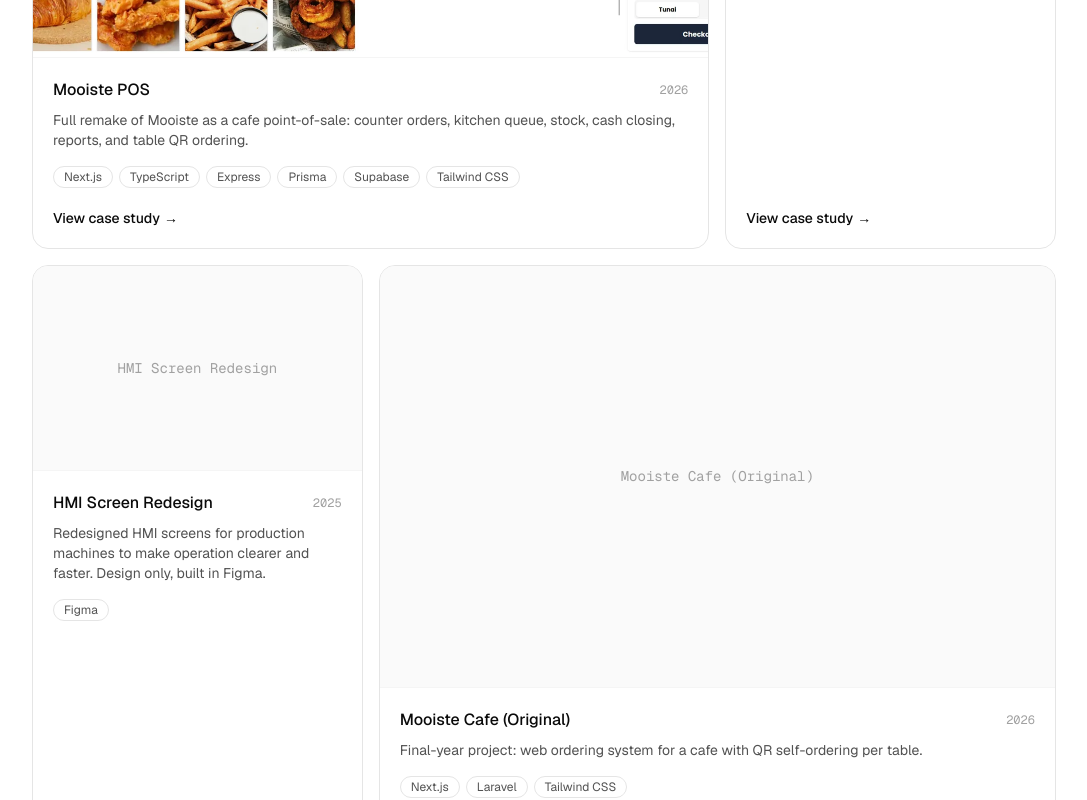
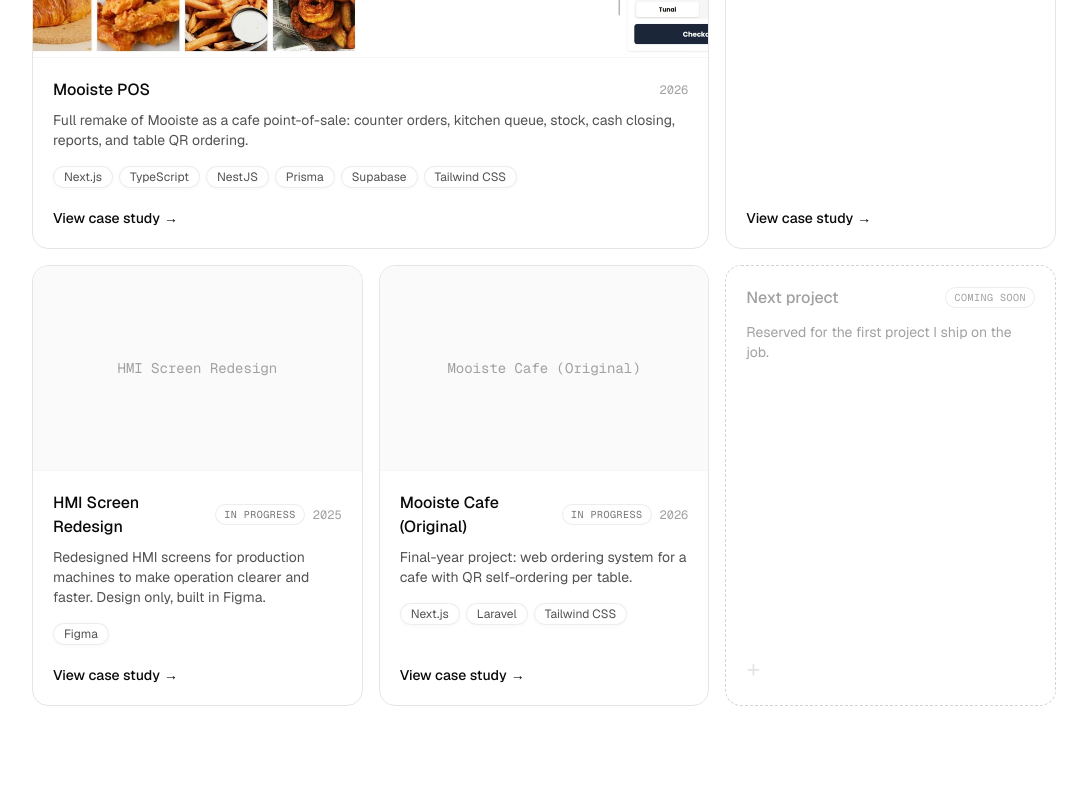
Before and after one commit to Void491111/Portfolio, a Next.js app in the folder portfolio/: page / in a window 1280 px wide. Shown: the part 2000-2800 px from the top of the page, without its empty margins (96-1183 px from the left). Built offline with nearby package versions, Linux system fonts and the light colour scheme.

Commit message:
feat: mooiste case study with screenshots and lightbox

```diff
--- /dev/null
+++ b/portfolio/components/projects/PlaceholderCard.jsx
@@ -0,0 +1,18 @@
+import { PLACEHOLDER } from "@/config/projects";
+
+export default function PlaceholderCard() {
+  return (
+    <div className="flex h-full min-h-56 flex-col justify-between rounded-2xl border border-dashed border-neutral-300 bg-white/40 p-5 backdrop-blur-md">
+      <div className="flex items-center justify-between gap-4">
+        <h3 className="font-medium text-neutral-400">{PLACEHOLDER.title}</h3>
+        <span className="rounded-full border border-neutral-200/70 bg-white/60 px-2 py-0.5 font-mono text-[10px] uppercase tracking-wider text-neutral-400 backdrop-blur-md">
+          {PLACEHOLDER.label}
+        </span>
+      </div>
+      <p className="mt-3 text-sm text-neutral-400">{PLACEHOLDER.body}</p>
+      <span aria-hidden className="mt-auto pt-5 font-mono text-2xl text-neutral-200">
+        {"+"}
+      </span>
+    </div>
+  );
+}
--- a/portfolio/components/projects/ProjectCard.jsx
+++ b/portfolio/components/projects/ProjectCard.jsx
@@ -1,5 +1,6 @@
 import Link from "next/link";
 import ProjectCover from "./ProjectCover";
+import StatusPill from "./StatusPill";
 import TagList from "@/components/ui/TagList";
 import { PROJECTS_SECTION } from "@/config/site";
 
@@ -9,19 +10,22 @@
       href={`/projects/${project.slug}`}
       className="group flex h-full flex-col overflow-hidden rounded-2xl border border-neutral-200 bg-white transition-shadow duration-500 hover:shadow-[0_8px_40px_rgba(0,0,0,0.08)]"
     >
-      <div className="relative aspect-[16/10] overflow-hidden border-b border-neutral-100 bg-neutral-50">
+      <div className="relative aspect-16/10 overflow-hidden border-b border-neutral-100 bg-neutral-50">
         <ProjectCover project={project} className="transition-transform duration-700 ease-out group-hover:scale-[1.03]" />
       </div>
       <div className="flex flex-1 flex-col p-5">
-        <div className="flex items-center justify-between gap-4">
+        <div className="flex items-center justify-between gap-3">
           <h3 className="font-medium">{project.title}</h3>
-          <span className="font-mono text-xs text-neutral-400">{project.year}</span>
+          <div className="flex shrink-0 items-center gap-2">
+            <StatusPill label={project.status} />
+            <span className="font-mono text-xs text-neutral-400">{project.year}</span>
+          </div>
         </div>
         <p className="mt-2 text-sm text-neutral-600">{project.summary}</p>
         <TagList tags={project.stack} className="mt-4" />
         <span className="mt-auto inline-flex items-center gap-1 pt-5 text-sm font-medium">
           {PROJECTS_SECTION.cardCta}
-          <span className="transition-transform duration-300 group-hover:translate-x-1">→</span>
+          <span className="transition-transform duration-300 group-hover:translate-x-1">{"\u2192"}</span>
         </span>
       </div>
     </Link>
--- a/portfolio/components/projects/Projects.jsx
+++ b/portfolio/components/projects/Projects.jsx
@@ -1,6 +1,7 @@
 import Reveal from "@/components/ui/Reveal";
 import SectionLabel from "@/components/ui/SectionLabel";
 import ProjectCard from "./ProjectCard";
+import PlaceholderCard from "./PlaceholderCard";
 import { PROJECTS, CARD_LAYOUT } from "@/config/projects";
 import { PROJECTS_SECTION } from "@/config/site";
 
@@ -15,15 +16,14 @@
         <div className="mt-12 grid gap-4 md:grid-cols-3">
           {PROJECTS.map(function renderProject(project, index) {
             return (
-              <Reveal
-                key={project.slug}
-                delay={index * 0.08}
-                className={CARD_LAYOUT[project.layout] ?? CARD_LAYOUT.default}
-              >
+              <Reveal key={project.slug} delay={index * 0.08} className={CARD_LAYOUT[project.layout] ?? CARD_LAYOUT.default}>
                 <ProjectCard project={project} />
               </Reveal>
             );
           })}
+          <Reveal delay={PROJECTS.length * 0.08}>
+            <PlaceholderCard />
+          </Reveal>
         </div>
       </div>
     </section>
--- /dev/null
+++ b/portfolio/components/projects/StatusPill.jsx
@@ -0,0 +1,7 @@
+const PILL_CLASS =
+  "rounded-full border border-neutral-200/70 bg-white/60 px-2 py-0.5 font-mono text-[10px] uppercase tracking-wider text-neutral-500 backdrop-blur-md";
+
+export default function StatusPill({ label }) {
+  if (!label) return null;
+  return <span className={PILL_CLASS}>{label}</span>;
+}
--- a/portfolio/components/ui/TagList.jsx
+++ b/portfolio/components/ui/TagList.jsx
@@ -1,9 +1,12 @@
+const TAG_CLASS =
+  "rounded-full border border-neutral-200/70 bg-white/60 px-2.5 py-0.5 text-xs text-neutral-600 shadow-[0_1px_4px_rgba(0,0,0,0.03)] backdrop-blur-md";
+
 export default function TagList({ tags = [], className = "" }) {
   return (
     <ul className={`flex flex-wrap gap-1.5 ${className}`}>
       {tags.map(function renderTag(tag) {
         return (
-          <li key={tag} className="rounded-full border border-neutral-200 px-2.5 py-0.5 text-xs text-neutral-600">
+          <li key={tag} className={TAG_CLASS}>
             {tag}
           </li>
         );
--- a/portfolio/config/projects/arc-robot-control.js
+++ b/portfolio/config/projects/arc-robot-control.js
@@ -2,6 +2,7 @@
   slug: "arc-robot-control",
   title: "Arc Articulated Robot Control",
   year: "2025",
+  status: "In progress",
   role: "Mobile developer",
   layout: "default",
   summary: "Flutter mobile app for controlling an arc articulated robot on the production floor.",
@@ -9,8 +10,8 @@
   cover: null,
   links: [],
   sections: [
-    { heading: "Overview", body: ["Jelasin robotnya buat apa dan kenapa kontrolnya dipindah ke mobile."] },
-    { heading: "Control flow", body: ["Jelasin fitur kontrol utama dan cara app komunikasi ke robot."] },
+    { heading: "Overview", body: ["\u2014"] },
+    { heading: "Control flow", body: ["\u2014"] },
   ],
   gallery: [],
 };
--- a/portfolio/config/projects/hmi-redesign.js
+++ b/portfolio/config/projects/hmi-redesign.js
@@ -2,6 +2,7 @@
   slug: "hmi-redesign",
   title: "HMI Screen Redesign",
   year: "2025",
+  status: "In progress",
   role: "UI/UX designer",
   layout: "default",
   summary: "Redesigned HMI screens for production machines to make operation clearer and faster. Design only, built in Figma.",
@@ -9,8 +10,8 @@
   cover: null,
   links: [],
   sections: [
-    { heading: "Problem", body: ["Jelasin masalah di HMI lama: susah dibaca, alur ribet, dll."] },
-    { heading: "Redesign", body: ["Jelasin keputusan desain: layout, hierarki, warna status."] },
+    { heading: "Problem", body: ["\u2014"] },
+    { heading: "Redesign", body: ["\u2014"] },
   ],
   gallery: [],
 };
--- a/portfolio/config/projects/index.js
+++ b/portfolio/config/projects/index.js
@@ -3,6 +3,8 @@
 import { HMI_REDESIGN } from "./hmi-redesign";
 import { MOOISTE_CAFE } from "./mooiste-cafe";
 
+export { PLACEHOLDER } from "./placeholder";
+
 export const CARD_LAYOUT = { wide: "md:col-span-2", default: "" };
 
 export const PROJECTS = [MOOISTE_POS, ARC_ROBOT_CONTROL, HMI_REDESIGN, MOOISTE_CAFE];
--- a/portfolio/config/projects/mooiste-cafe.js
+++ b/portfolio/config/projects/mooiste-cafe.js
@@ -2,15 +2,16 @@
   slug: "mooiste-cafe",
   title: "Mooiste Cafe (Original)",
   year: "2026",
+  status: "In progress",
   role: "Full-stack developer",
-  layout: "wide",
+  layout: "default",
   summary: "Final-year project: web ordering system for a cafe with QR self-ordering per table.",
   stack: ["Next.js", "Laravel", "Tailwind CSS"],
   cover: null,
   links: [],
   sections: [
-    { heading: "Overview", body: ["Jelasin latar belakang tugas akhir dan masalah cafe-nya."] },
-    { heading: "QR self-order", body: ["Jelasin alur pelanggan scan QR di meja sampai pesanan masuk."] },
+    { heading: "Overview", body: ["\u2014"] },
+    { heading: "QR self-order", body: ["\u2014"] },
   ],
   gallery: [],
 };
--- a/portfolio/config/projects/mooiste-pos.js
+++ b/portfolio/config/projects/mooiste-pos.js
@@ -8,7 +8,7 @@
   layout: "wide",
   summary:
     "Full remake of Mooiste as a cafe point-of-sale: counter orders, kitchen queue, stock, cash closing, reports, and table QR ordering.",
-  stack: ["Next.js", "TypeScript", "Express", "Prisma", "Supabase", "Tailwind CSS"],
+  stack: ["Next.js", "TypeScript", "NestJS", "Prisma", "Supabase", "Tailwind CSS"],
   cover: IMG + "kasir-cart.webp",
   links: [],
   sections: [
--- /dev/null
+++ b/portfolio/config/projects/placeholder.js
@@ -0,0 +1,5 @@
+export const PLACEHOLDER = {
+  title: "Next project",
+  label: "Coming soon",
+  body: "Reserved for the first project I ship on the job.",
+};
--- a/portfolio/config/site.js
+++ b/portfolio/config/site.js
@@ -46,7 +46,7 @@
 export const CONTACT = { heading: "Let's build something." };
 
 export const SOCIALS = [
-  { label: "GitHub", href: "https://github.com/username" },
-  { label: "LinkedIn", href: "https://linkedin.com/in/username" },
-  { label: "Instagram", href: "https://instagram.com/username" },
+  { label: "GitHub", href: "https://github.com/Void491111" },
+  { label: "LinkedIn", href: "https://www.linkedin.com/in/alif-hidayat-salim-109457274" },
+  { label: "Instagram", href: "https://www.instagram.com/alifsalim_049" },
 ];
```
